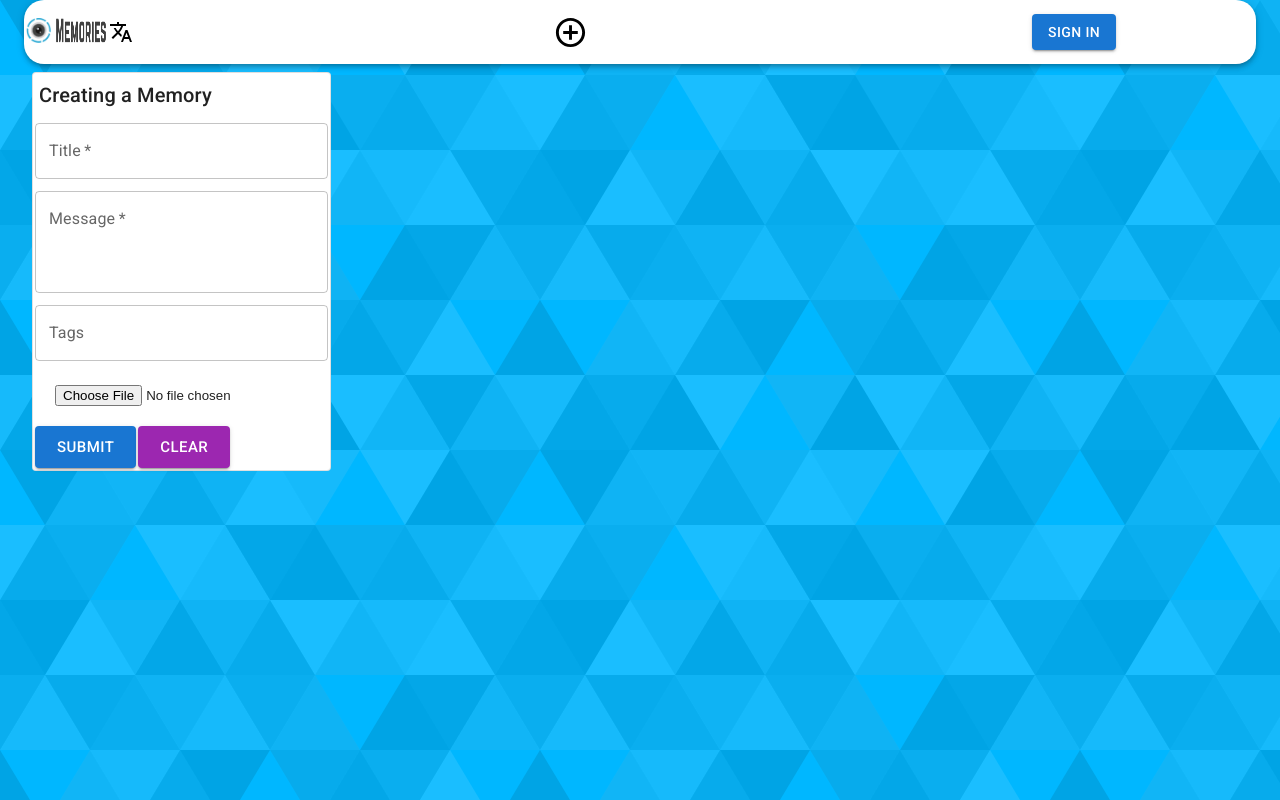
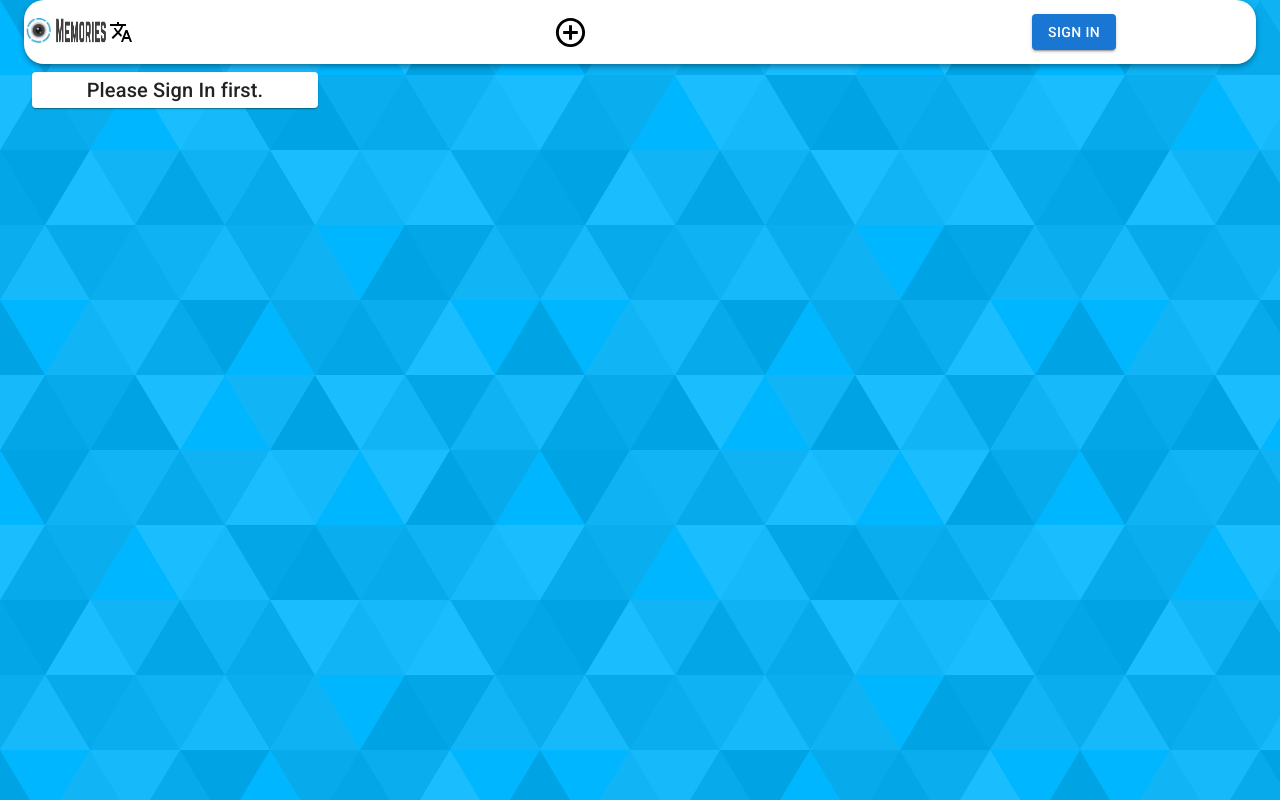
Before and after one commit to HKBrianNg/memories-client, a React (Create React App) app: page /posts/create in a window 1280 px wide. Built offline with nearby package versions, Linux system fonts and the light colour scheme.

Commit message:
fix post create

```diff
--- a/src/components/Form/Form.js
+++ b/src/components/Form/Form.js
@@ -3,26 +3,18 @@ import {useState, useEffect} from 'react';
 import FileBase from 'react-file-base64';
 import {useDispatch, useSelector} from 'react-redux';
 import {createPost, updatePost} from '../../actions/posts';
+import ArrowBackIosIcon from '@mui/icons-material/ArrowBackIos';
+import {useNavigate} from 'react-router-dom';
 
 function Form({currentId, setcurrentId}) {
-    const [postData,setPostData] = useState({title:'',message:'',tags:'',selectedFile:'',});
 
-    // const {isLoading, posts} = useSelector((state)=>state.posts);
-    const post = useSelector((state)=>( currentId ? state.posts.posts.find((message)=> message._id === currentId) : null));
-    const dispatch = useDispatch();
-    const user = JSON.parse(localStorage.getItem('profile'));
-
-    useEffect(()=>{
-        if (post) setPostData(post);
-    },[post]);
-
+    // functions
     const clear = () => {
         setcurrentId(0);
         setPostData({ title: '', message: '', tags: '', selectedFile: '' });
     }
 
     const handleSubmit = (e) => {
-        console.log("handle form submit",currentId);
         e.preventDefault();
         if (currentId === 0) {
             dispatch(createPost({...postData,name:user?.result?.name}));
@@ -33,26 +25,45 @@ function Form({currentId, setcurrentId}) {
         }
     }
 
-    // if (!user?.result?.name) {
-    //     return (
-    //         <Paper  sx={{ padding: '2px', }}>
-    //             <Typography variant="h6" align="center">
-    //                 Please Sign In to create your own memories and like other's memories.
-    //             </Typography>
-    //         </Paper>
-    //     );
-    // }
+    const back = () => {
+        navigate("/",{replace:true});
+    }
+
+    // edit mode - currentId is not null, create mode - currentId is 0
+    // get the post record for editing
+    const [postData,setPostData] = useState({title:'',message:'',tags:'',selectedFile:'',});
+    const post = useSelector((state)=>( currentId ? state.posts.posts.find((message)=> message._id === currentId) : null));
+    const dispatch = useDispatch();
+    useEffect(()=>{
+        if (post) setPostData(post);
+    },[post]);
+    const navigate = useNavigate();
+
+     // check if user has logged on
+     const user = JSON.parse(localStorage.getItem('profile'));
+     if (!user?.result?.name) {
+         return (
+             <Paper  sx={{ padding: '2px', }}>
+                 <Typography variant="h6" align="center">
+                     Please Sign In first.
+                 </Typography>
+             </Paper>
+         );
+     }
 
     return(
         <Paper variant="outlined" sx={{ padding: '2px', }}>
-            <form autoComplete="off" noValidate onSubmit={handleSubmit}>
+            <form autoComplete="off" noValidate={false} onSubmit={handleSubmit}>
                 <Typography variant="h6" m={0.5}>{currentId ? `Editing "${post.title}"` : 'Creating a Memory'}</Typography>
-                <TextField name="title" variant="outlined"  label="Title" required margin="dense" fullWidth value={postData.title} onChange={(e)=>setPostData({...postData, title:e.target.value})}/>
-                <TextField name="message" variant="outlined" label="Message" required margin="dense" fullWidth rows={3} multiline maxLength={10} value={postData.message} onChange={(e)=>setPostData({...postData, message:e.target.value})}/>
+                <TextField name="title" variant="outlined"  label="Title" required={true} margin="dense" fullWidth value={postData.title} onChange={(e)=>setPostData({...postData, title:e.target.value})}/>
+                <TextField name="message" variant="outlined" label="Message" required={true} margin="dense" fullWidth rows={3} multiline maxLength={10} value={postData.message} onChange={(e)=>setPostData({...postData, message:e.target.value})}/>
                 <TextField name="tags" variant="outlined" label="Tags" margin="dense" fullWidth value={postData.tags} onChange={(e)=>setPostData({...postData, tags:e.target.value.split(',')})}/>
                 <div className="fileInput" style={{margin:'20px'}}>
                     <FileBase type="file"  multiple={false} onDone={({base64})=>setPostData({...postData,selectedFile:base64})}/>
                 </div>
+                <Button variant="contained" color="success" size="medium" onClick={back} sx={{marginRight:"2px"}}>
+                    <ArrowBackIosIcon />Back
+                </Button>
                 <Button variant="contained" color="primary" size="large" type="submit" sx={{marginRight:"2px"}}>Submit</Button>
                 <Button variant="contained" color="secondary" size="large" onClick={clear} >Clear</Button>
             </form>
```
